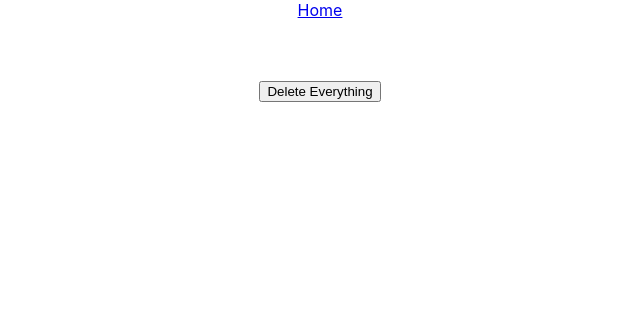
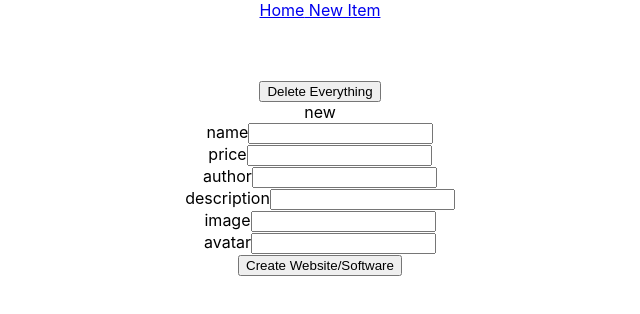
Before and after one commit to CameronIzadi/Prominal, a React (Create React App) app in the folder prominal/: page /new-item in a window 1280 px wide. Shown: the top 314 px of the page, without its empty margins (320-960 px from the left). Built offline with nearby package versions, Linux system fonts and the light colour scheme; no server answers.

Commit message:
Post Done

```diff
--- a/prominal/src/App.js
+++ b/prominal/src/App.js
@@ -4,7 +4,7 @@ import Navbar from "./components/Navbar.jsx"
 
 import ProminalList from "./components/ProminalList.jsx"
 import ProminalDetail from './components/ProminalDetail';
-
+import NewItem from "./components/NewItem";
 
 function App() {
   return (
@@ -18,6 +18,10 @@ function App() {
       <Route exact path="/:id">
         <ProminalDetail />
       </Route>
+
+      <Route exact path="/new-item">
+        <NewItem />
+      </Route>
     </div>
   );
 }
--- a/prominal/src/components/Navbar.jsx
+++ b/prominal/src/components/Navbar.jsx
@@ -5,7 +5,7 @@ function Navbar() {
   return (
     <nav>
       <Link to="/">Home</Link>
-      {/* <Link to="/new-recipe"> New Recipe</Link> */}
+      <Link to="/new-item"> New Item</Link>
       {/* <Link to="/edit-recipe"> Edit Recipe</Link> */}
     </nav>
   )
--- /dev/null
+++ b/prominal/src/components/NewItem.jsx
@@ -0,0 +1,93 @@
+import { useState } from "react";
+import { useHistory } from "react-router";
+import axios from "axios";
+
+const AIRTABLE_KEY = process.env.REACT_APP_AIRTABLE_KEY;
+const AIRTABLE_BASE = process.env.REACT_APP_AIRTABLE_BASE;
+
+const URL = `https://api.airtable.com/v0/${AIRTABLE_BASE}/Table%201`;
+
+export default function NewItem() {
+  const [name, setName] = useState("");
+  const [price, setPrice] = useState("");
+  const [author, setAuthor] = useState("");
+  const [description, setDescription] = useState("");
+  const [image, setImage] = useState("");
+  const [avatar_url, setAvatarUrl] = useState("")
+
+  const history = useHistory();
+
+  const handleSubmit = async (e) => {
+    e.preventDefault();
+    const fields = {
+      name,
+      author,
+      description,
+      image,
+      price,
+      avatar_url,
+    };
+
+    const res = await axios.post(
+      URL,
+      { fields },
+      {
+        headers: { Authorization: `Bearer ${AIRTABLE_KEY}` },
+      }
+    );
+    console.log(res);
+    setName("");
+    history.push(`/${res.data.id}`);
+  };
+  return (
+    <div>
+      new
+      <form onSubmit={handleSubmit}>
+
+        <label>name</label>
+        <input
+          type="text"
+          value={name}
+          onChange={(e) => setName(e.target.value)}
+        />
+        <br />
+        <label>price</label>
+        <input
+          type="number"
+          value={price}
+          onChange={(e) => setPrice(parseInt(e.target.value))}
+        />
+        <br />
+        <label>author</label>
+        <input
+          type="text"
+          value={author}
+          onChange={(e) => setAuthor(e.target.value)}
+        />
+        <br />
+        <label>description</label>
+        <input
+          type="text"
+          value={description}
+          onChange={(e) => setDescription(e.target.value)}
+        />
+        <br />
+        <label>image</label>
+        <input
+          type="text"
+          value={image}
+          onChange={(e) => setImage(e.target.value)}
+        />
+        <br />
+        <label>avatar</label>
+        <input
+          type="text"
+          value={avatar_url}
+          onChange={(e) => setAvatarUrl(e.target.value)}
+        />
+        <br />
+        <button>Create Website/Software</button>
+      </form>
+    </div>
+  );
+}
```
